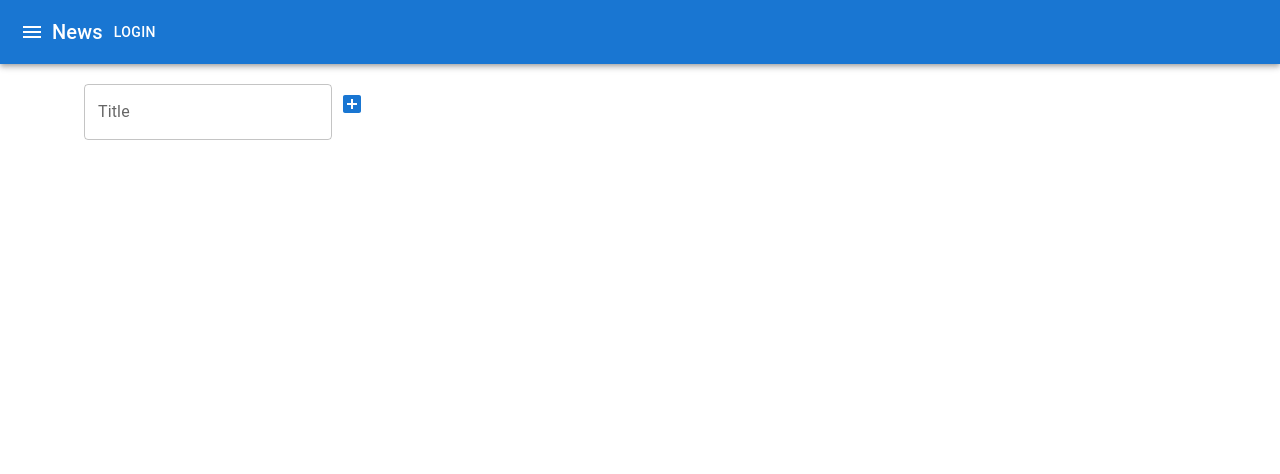
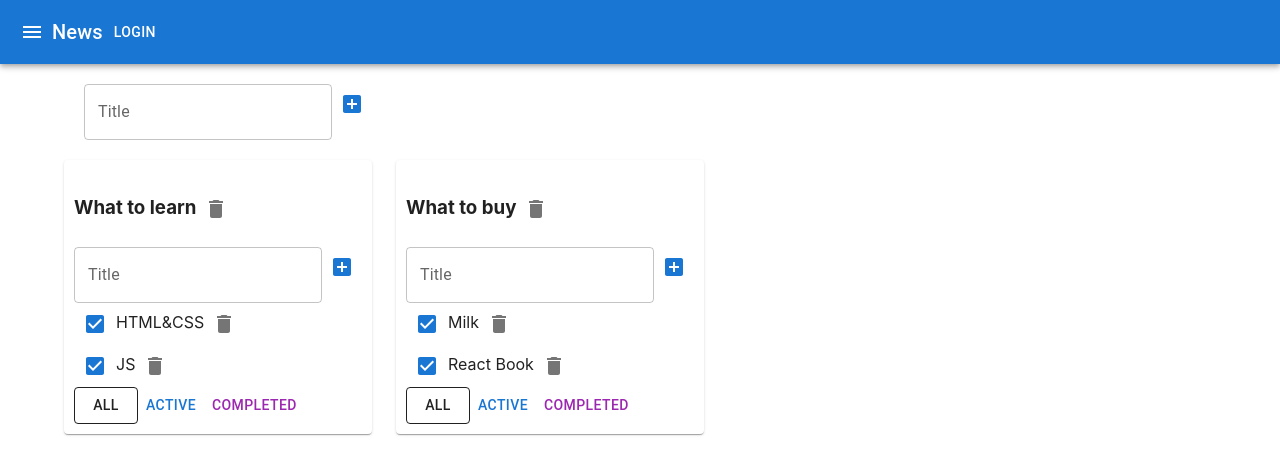
Before and after one commit to magomedov777/new-redux-reducers-project, a React (Create React App) app: page / in a window 1280 px wide. Shown: the top 474 px of the page. Built offline with nearby package versions, Linux system fonts and the light colour scheme.

Commit message:
refactor: rewrite callback changeStatus for short syntax

```diff
--- a/src/App.tsx
+++ b/src/App.tsx
@@ -42,37 +42,28 @@ function App() {
 
 
     const removeTask = (id: string, todolistId: string) => {
-        // //достанем нужный массив по todolistId:
         // let todolistTasks = tasks[todolistId];
-        // // перезапишем в этом объекте массив для нужного тудулиста отфилтрованным массивом:
         // tasks[todolistId] = todolistTasks.filter(t => t.id != id);
-        // // засетаем в стейт копию объекта, чтобы React отреагировал перерисовкой
         // setTasks({...tasks});
         setTasks({ ...tasks, [todolistId]: tasks[todolistId].filter(el => el.id !== id) })
     }
 
     const addTask = (title: string, todolistId: string) => {
         let task = { id: v1(), title: title, isDone: false };
-        // //достанем нужный массив по todolistId:
         // let todolistTasks = tasks[todolistId];
-        // // перезапишем в этом объекте массив для нужного тудулиста копией, добавив в начало новую таску:
         // tasks[todolistId] = [task, ...todolistTasks];
-        // // засетаем в стейт копию объекта, чтобы React отреагировал перерисовкой
         // setTasks({ ...tasks });
         setTasks({ ...tasks, [todolistId]: [...tasks[todolistId], task] })
     }
 
-    function changeStatus(id: string, isDone: boolean, todolistId: string) {
-        //достанем нужный массив по todolistId:
-        let todolistTasks = tasks[todolistId];
-        // найдём нужную таску:
-        let task = todolistTasks.find(t => t.id === id);
-        //изменим таску, если она нашлась
-        if (task) {
-            task.isDone = isDone;
-            // засетаем в стейт копию объекта, чтобы React отреагировал перерисовкой
-            setTasks({ ...tasks });
-        }
+    const changeStatus = (id: string, isDone: boolean, todolistId: string) => {
+        // let todolistTasks = tasks[todolistId];
+        // let task = todolistTasks.find(t => t.id === id);
+        // if (task) {
+        //     task.isDone = isDone;
+        //     setTasks({ ...tasks });
+        // }
+        setTasks({ ...tasks, [todolistId]: tasks[todolistId].map(el => el.id === id ? { ...el, isDone } : el) })
     }
 
     function changeTaskTitle(id: string, newTitle: string, todolistId: string) {
--- a/src/index.tsx
+++ b/src/index.tsx
@@ -5,10 +5,11 @@ import * as serviceWorker from './serviceWorker';
 import { Provider } from 'react-redux';
 import { store } from './state/store';
 import AppWithRedux from './AppWithRedux';
+import App from './App';
 
-const container  = document.getElementById('root') as HTMLElement
+const container = document.getElementById('root') as HTMLElement
 const root = createRoot(container);
-root.render(<Provider store={store}><AppWithRedux/></Provider>);
+root.render(<Provider store={store}><App /></Provider>);
 
 
 // If you want your app to work offline and load faster, you can change
```
